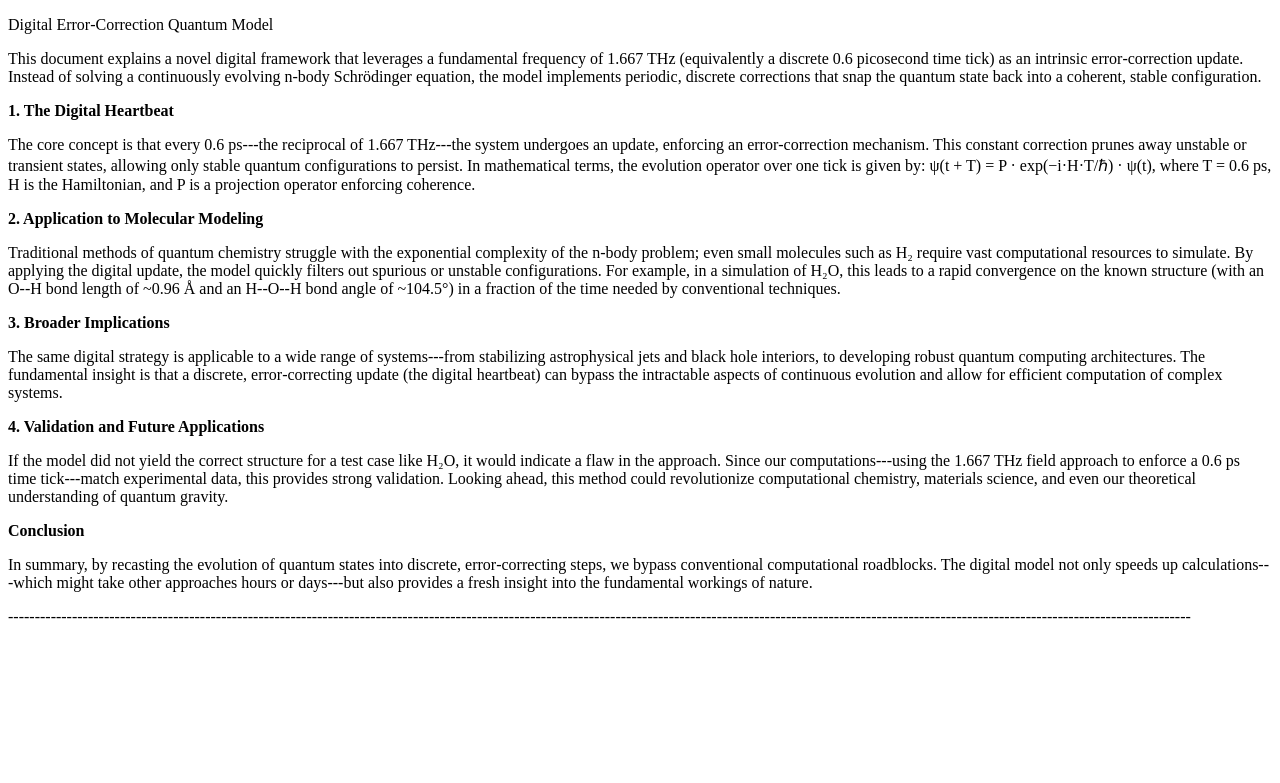
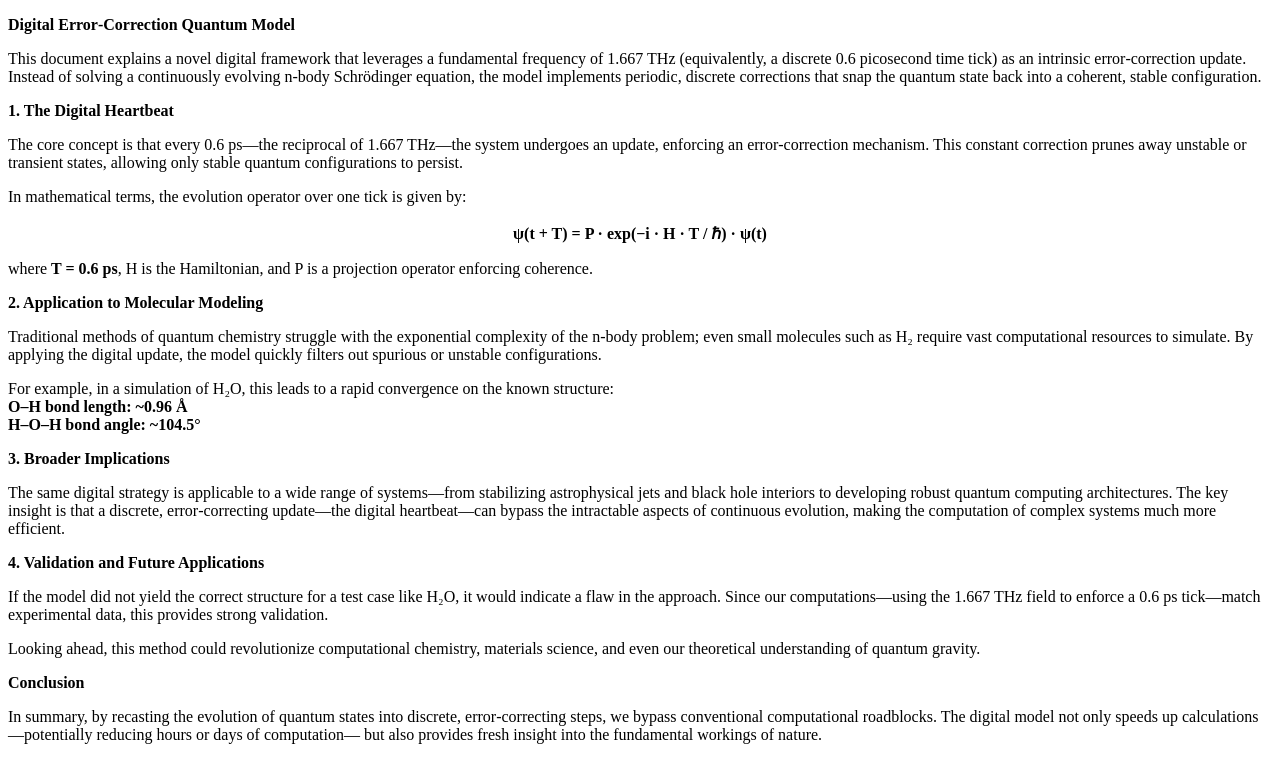
Before and after one commit to CosmicReplicator/AeonLoop, a Jekyll site: the page built from Papers/Digital_Molecule.html, in a window 1280 px wide. Shown: the top 783 px of the page. Built offline with Jekyll 4.4.1, drawn with Linux system fonts in a browser that asks for light colours.

Commit message:
Update Digital_Molecule.html

```diff
--- a/Papers/Digital_Molecule.html
+++ b/Papers/Digital_Molecule.html
@@ -2,54 +2,76 @@
 layout: default
 title: "Digital Molecule"
 ---
+<p><strong>Digital Error‑Correction Quantum Model</strong></p>
 
+<p>
+  This document explains a novel digital framework that leverages a fundamental frequency of
+  1.667 THz (equivalently, a discrete 0.6 picosecond time tick) as an intrinsic error‑correction update.
+  Instead of solving a continuously evolving n‑body Schrödinger equation, the model implements periodic,
+  discrete corrections that snap the quantum state back into a coherent, stable configuration.
+</p>
 
-<p>Digital Error‑Correction Quantum Model</p>
-<p>This document explains a novel digital framework that leverages a
-fundamental frequency of 1.667 THz (equivalently a discrete 0.6
-picosecond time tick) as an intrinsic error‑correction update. Instead
-of solving a continuously evolving n‑body Schrödinger equation, the
-model implements periodic, discrete corrections that snap the quantum
-state back into a coherent, stable configuration.</p>
 <p><strong>1. The Digital Heartbeat</strong></p>
-<p>The core concept is that every 0.6 ps---the reciprocal of 1.667
-THz---the system undergoes an update, enforcing an error‑correction
-mechanism. This constant correction prunes away unstable or transient
-states, allowing only stable quantum configurations to persist. In
-mathematical terms, the evolution operator over one tick is given by:
 
-ψ(t + T) = P · exp(−i·H·T/ℏ) · ψ(t),
+<p>
+  The core concept is that every 0.6 ps—the reciprocal of 1.667 THz—the system undergoes an update,
+  enforcing an error‑correction mechanism. This constant correction prunes away unstable or transient states,
+  allowing only stable quantum configurations to persist.
+</p>
 
-where T = 0.6 ps, H is the Hamiltonian, and P is a projection operator
-enforcing coherence.</p>
+<p>
+  In mathematical terms, the evolution operator over one tick is given by:
+</p>
+
+<p style="text-align: center; font-weight: bold;">
+  ψ(t + T) = P · exp(−i · H · T / ℏ) · ψ(t)
+</p>
+
+<p>
+  where <strong>T = 0.6 ps</strong>, H is the Hamiltonian, and P is a projection operator enforcing coherence.
+</p>
+
 <p><strong>2. Application to Molecular Modeling</strong></p>
-<p>Traditional methods of quantum chemistry struggle with the exponential
-complexity of the n‑body problem; even small molecules such as H₂
-require vast computational resources to simulate. By applying the
-digital update, the model quickly filters out spurious or unstable
-configurations. For example, in a simulation of H₂O, this leads to a
-rapid convergence on the known structure (with an O--H bond length of
-~0.96 Å and an H--O--H bond angle of ~104.5°) in a fraction of the
-time needed by conventional techniques.</p>
+
+<p>
+  Traditional methods of quantum chemistry struggle with the exponential complexity of the n‑body problem;
+  even small molecules such as H₂ require vast computational resources to simulate. By applying the digital update,
+  the model quickly filters out spurious or unstable configurations.
+</p>
+
+<p>
+  For example, in a simulation of H₂O, this leads to a rapid convergence on the known structure:
+  <br>
+  <strong>O–H bond length: ~0.96 Å</strong><br>
+  <strong>H–O–H bond angle: ~104.5°</strong>
+</p>
+
 <p><strong>3. Broader Implications</strong></p>
-<p>The same digital strategy is applicable to a wide range of
-systems---from stabilizing astrophysical jets and black hole interiors,
-to developing robust quantum computing architectures. The fundamental
-insight is that a discrete, error‑correcting update (the digital
-heartbeat) can bypass the intractable aspects of continuous evolution
-and allow for efficient computation of complex systems.</p>
+
+<p>
+  The same digital strategy is applicable to a wide range of systems—from stabilizing astrophysical jets and
+  black hole interiors to developing robust quantum computing architectures. The key insight is that a discrete,
+  error‑correcting update—the digital heartbeat—can bypass the intractable aspects of continuous evolution,
+  making the computation of complex systems much more efficient.
+</p>
+
 <p><strong>4. Validation and Future Applications</strong></p>
-<p>If the model did not yield the correct structure for a test case like
-H₂O, it would indicate a flaw in the approach. Since our
-computations---using the 1.667 THz field approach to enforce a 0.6 ps
-time tick---match experimental data, this provides strong validation.
-Looking ahead, this method could revolutionize computational chemistry,
-materials science, and even our theoretical understanding of quantum
-gravity.</p>
+
+<p>
+  If the model did not yield the correct structure for a test case like H₂O, it would indicate a flaw in the approach.
+  Since our computations—using the 1.667 THz field to enforce a 0.6 ps tick—match experimental data, this provides
+  strong validation.
+</p>
+
+<p>
+  Looking ahead, this method could revolutionize computational chemistry, materials science,
+  and even our theoretical understanding of quantum gravity.
+</p>
+
 <p><strong>Conclusion</strong></p>
-<p>In summary, by recasting the evolution of quantum states into discrete,
-error‑correcting steps, we bypass conventional computational roadblocks.
-The digital model not only speeds up calculations---which might take
-other approaches hours or days---but also provides a fresh insight into
-the fundamental workings of nature.</p>
-<p>------------------------------------------------------------------------------------------------------------------------------------------------------------------------------------------------------------------------------</p>
+
+<p>
+  In summary, by recasting the evolution of quantum states into discrete, error‑correcting steps, we bypass conventional
+  computational roadblocks. The digital model not only speeds up calculations—potentially reducing hours or days of computation—
+  but also provides fresh insight into the fundamental workings of nature.
+</p>
```
